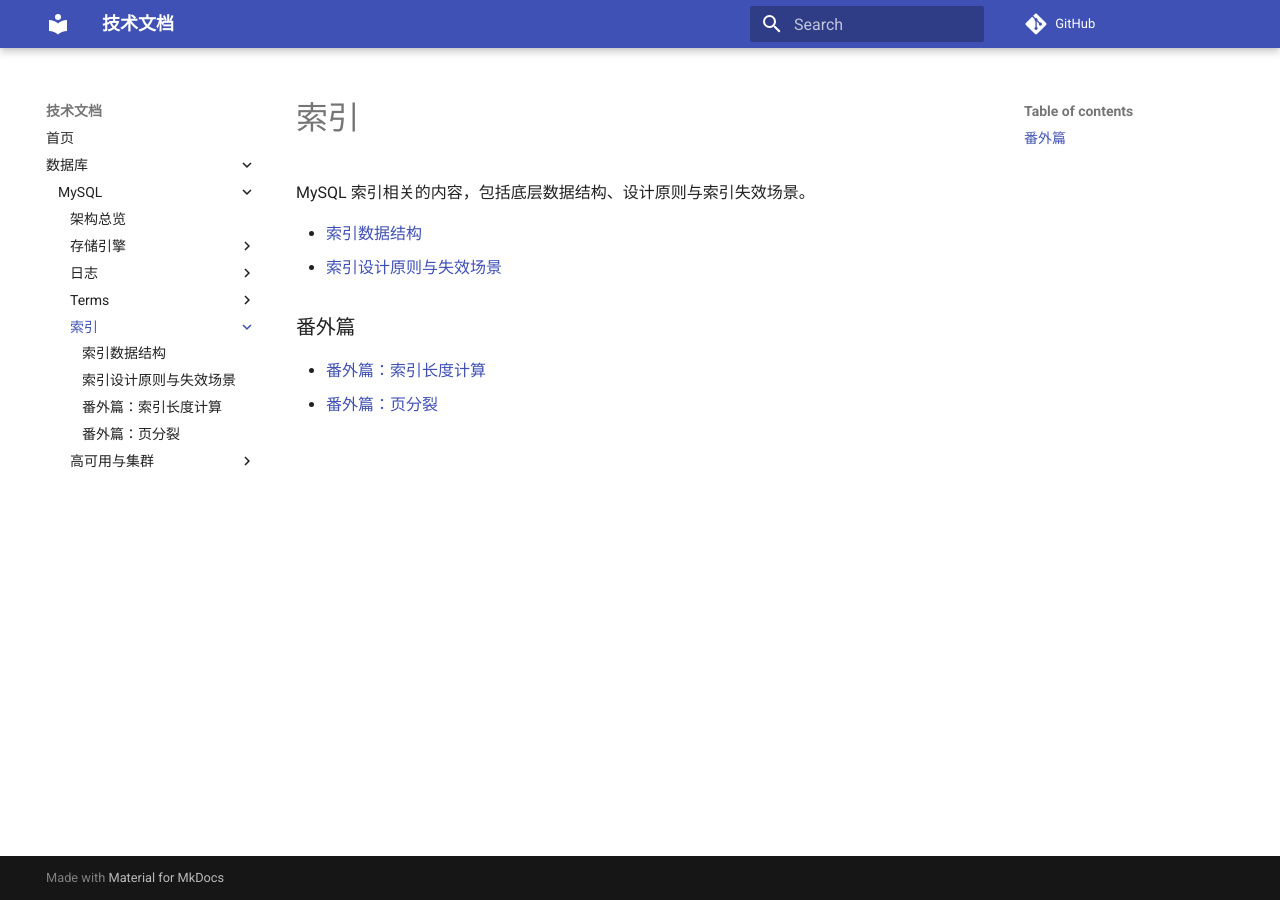
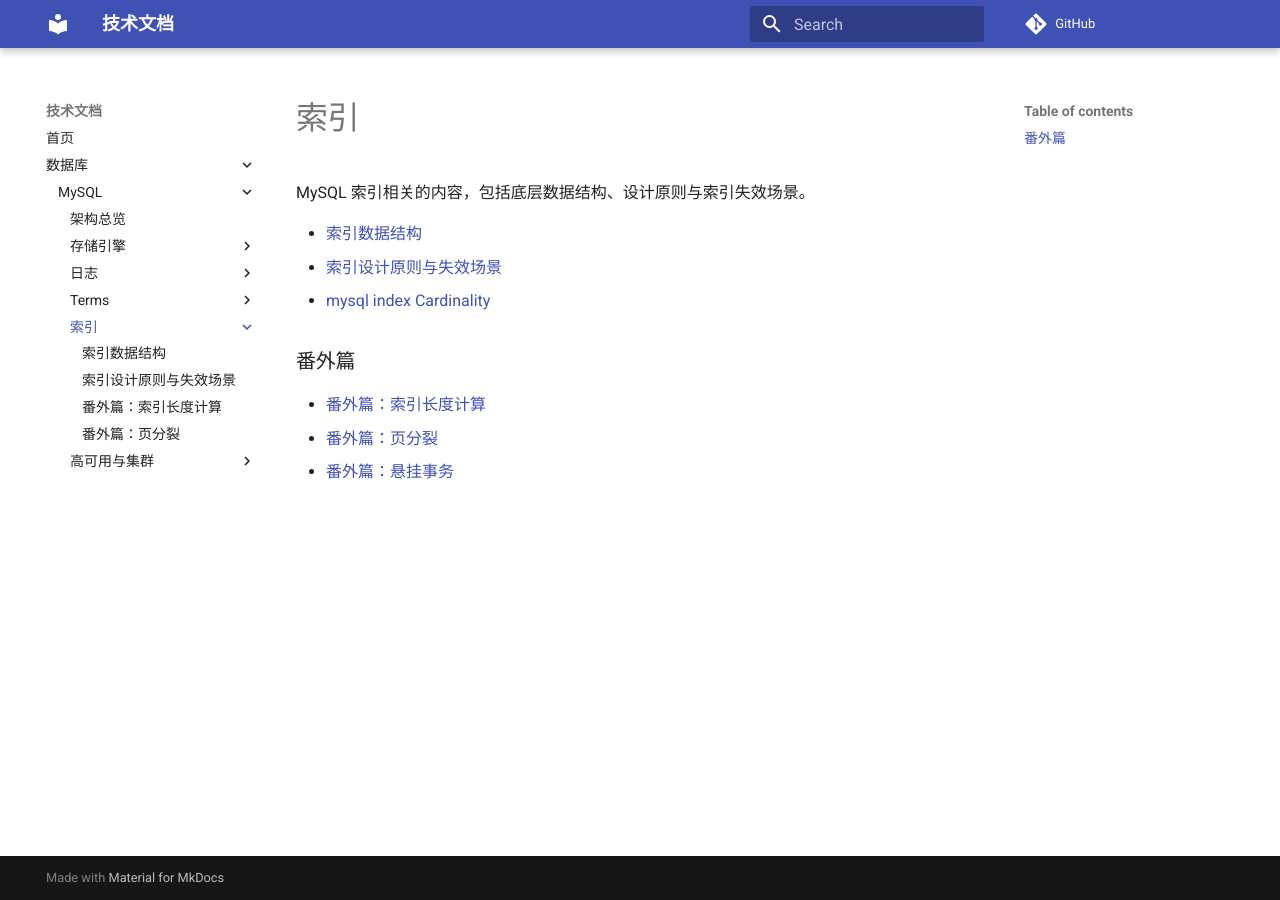
Before and after one commit to tangnewstar/tangnewstar.github.io, an MkDocs documentation site: the page built from docs/database/mysql/index-structure/index.md, in a window 1280 px wide. Built offline with MkDocs 1.6.1 and Material for MkDocs 9.7.7, drawn with Linux system fonts in a browser that asks for light colours; comment, search, counter and statistics services are not loaded.

Commit message:
sync: docs/database/mysql/index-structure/index.md

```diff
--- a/docs/database/mysql/index-structure/index.md
+++ b/docs/database/mysql/index-structure/index.md
@@ -4,8 +4,10 @@ MySQL 索引相关的内容，包括底层数据结构、设计原则与索引
 
 - [索引数据结构](index-data-structure.md)
 - [索引设计原则与失效场景](index-design.md)
+- [mysql index Cardinality](index-cardinality.md)
 
 ### 番外篇
 
 - [番外篇：索引长度计算](bonus-index-key-len.md)
 - [番外篇：页分裂](bonus-page-split.md)
+- [番外篇：悬挂事务](bonus-dangling-transaction.md)
```
